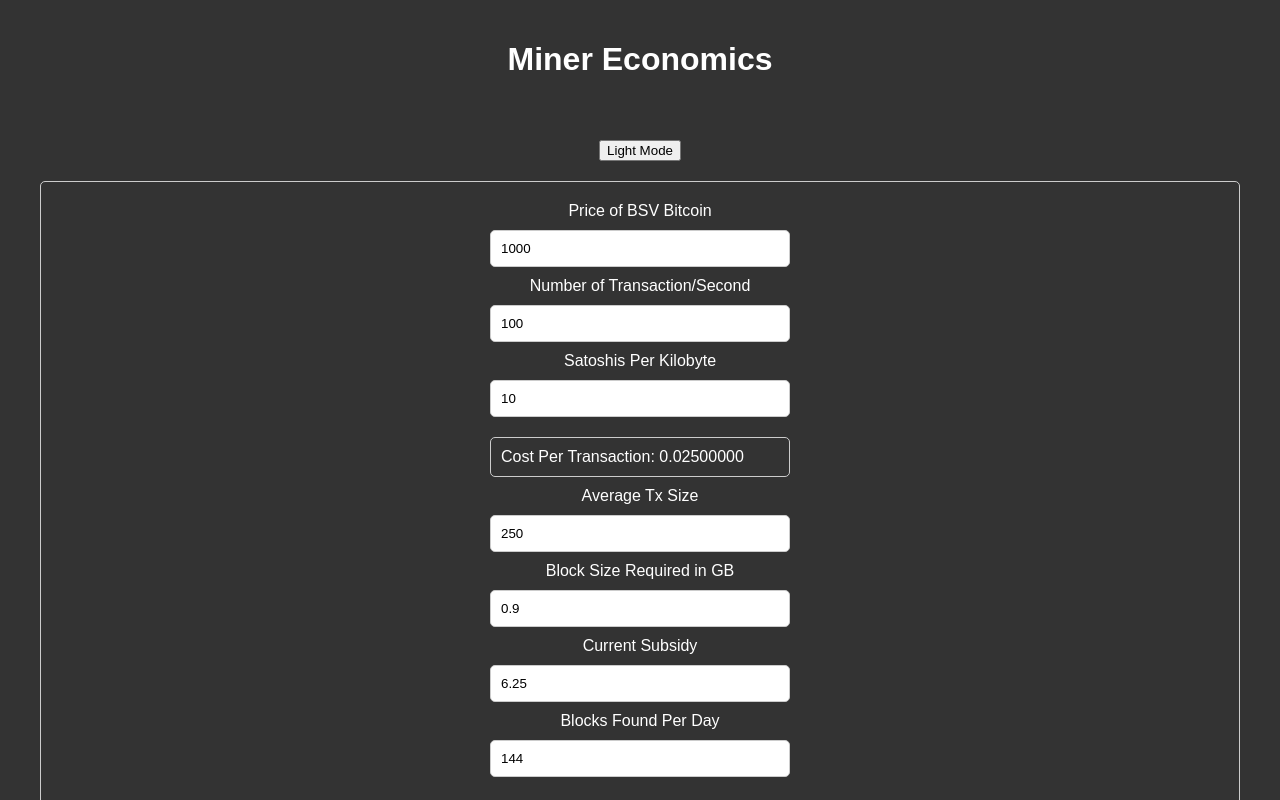
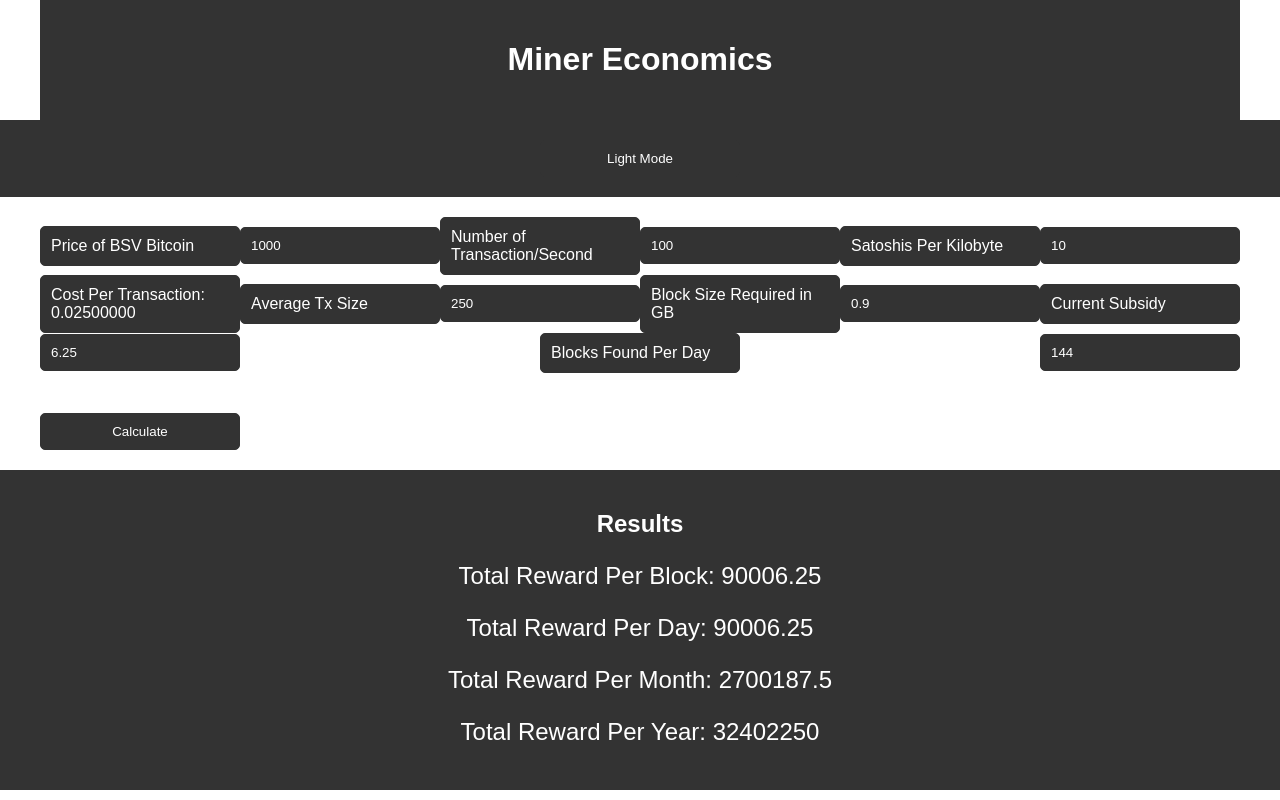
Before and after one commit to codenlighten/minereconomics, a plain HTML site: page index.html in a window 1280 px wide. Both pictures are taken after a click on the button "Light Mode". Shown: the top 800 px of the page. Drawn offline with Linux system fonts and the light colour scheme.

```diff
--- a/index.html
+++ b/index.html
@@ -12,7 +12,6 @@
 				margin: 0;
 				padding: 0;
 				font-family: sans-serif;
-				/* start with dark mode */
 				background-color: #333;
 				color: #fff;
 			}
@@ -28,36 +27,41 @@
 			}
 			#metrics {
 				display: flex;
-				flex-direction: column;
-				justify-content: center;
+				flex-wrap: wrap;
+				justify-content: space-between;
 				align-items: center;
 				padding: 20px 0;
-				border: 1px solid #ccc;
+			}
+			#metrics input {
+				width: 100%;
+				max-width: 200px;
+				padding: 10px;
+				border: 1px solid #333;
 				border-radius: 5px;
+				background-color: #fff;
+				color: #333;
 			}
-			#metrics input,
-			#costpertransaction {
+			#metrics label {
 				width: 100%;
-				max-width: 300px;
-				margin: 10px 0;
+				max-width: 200px;
 				padding: 10px;
-				border: 1px solid #ccc;
+				border: 1px solid #333;
 				border-radius: 5px;
+				background-color: #fff;
+				color: #333;
 			}
 			#metrics button {
 				width: 100%;
-				max-width: 300px;
-				margin: 10px 0;
+				max-width: 200px;
 				padding: 10px;
-				border: 1px solid #ccc;
+				border: 1px solid #333;
 				border-radius: 5px;
-				background-color: #ccc;
+				background-color: #fff;
+				color: #333;
 				cursor: pointer;
 			}
 			#results {
 				padding: 20px 0;
-				border: 1px solid #ccc;
-				border-radius: 5px;
 			}
 			#results h2 {
 				text-align: center;
@@ -65,23 +69,66 @@
 			#results p {
 				text-align: center;
 			}
-			#results p:first-child {
-				font-weight: bold;
-			}
-			.economics {
+			#results p.economics {
 				font-size: 1.5rem;
-			}
-
-			.hidden {
-				display: none;
-			}
-			.darkMode {
-				background-color: #333;
-				color: #fff;
 			}
 			#containerDarkmode {
 				text-align: center;
 				padding: 20px 0;
+			}
+			#darkmode {
+				width: 100%;
+				max-width: 200px;
+				padding: 10px;
+				border: 1px solid #333;
+				border-radius: 5px;
+				background-color: #fff;
+				color: #333;
+				cursor: pointer;
+			}
+			.darkMode {
+				background-color: #fff;
+				color: #333;
+			}
+			.darkMode #header {
+				background-color: #333;
+				color: #fff;
+			}
+			.darkMode #metrics input {
+				background-color: #333;
+				color: #fff;
+			}
+			.darkMode #metrics label {
+				background-color: #333;
+				color: #fff;
+			}
+			.darkMode #metrics button {
+				background-color: #333;
+				color: #fff;
+			}
+			.darkMode #results {
+				background-color: #333;
+				color: #fff;
+			}
+			.darkMode #results h2 {
+				color: #fff;
+			}
+			.darkMode #results p {
+				color: #fff;
+			}
+			.darkMode #results p.economics {
+				color: #fff;
+			}
+			.darkMode #containerDarkmode {
+				background-color: #333;
+				color: #fff;
+			}
+			.darkMode #darkmode {
+				background-color: #333;
+				color: #fff;
+			}
+			.hidden {
+				display: none;
 			}
 		</style>
 	</head>
```
